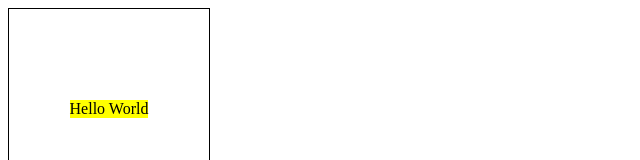
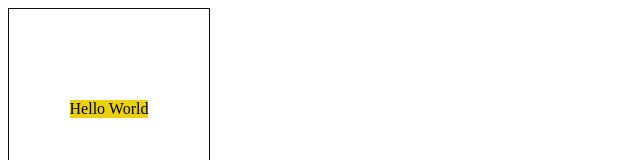
Before and after one commit to FabLrc/ghDistant, a plain HTML site: page index.html in a window 1280 px wide. Shown: the top 160 px of the page, 0-640 px from the left. Drawn offline with Linux system fonts and the light colour scheme.

Commit message:
extraction des constantes

```diff
--- a/style.css
+++ b/style.css
@@ -4,9 +4,9 @@
   display: flex;
   justify-content: center;
   align-items: center;
-  border: 1px solid black;
+  border: 1px solid rgb(13, 13, 13);
 }
 #label {
-  background-color: yellow;
+  background-color: rgb(235, 209, 11);
   text-align: center;
 }
```
